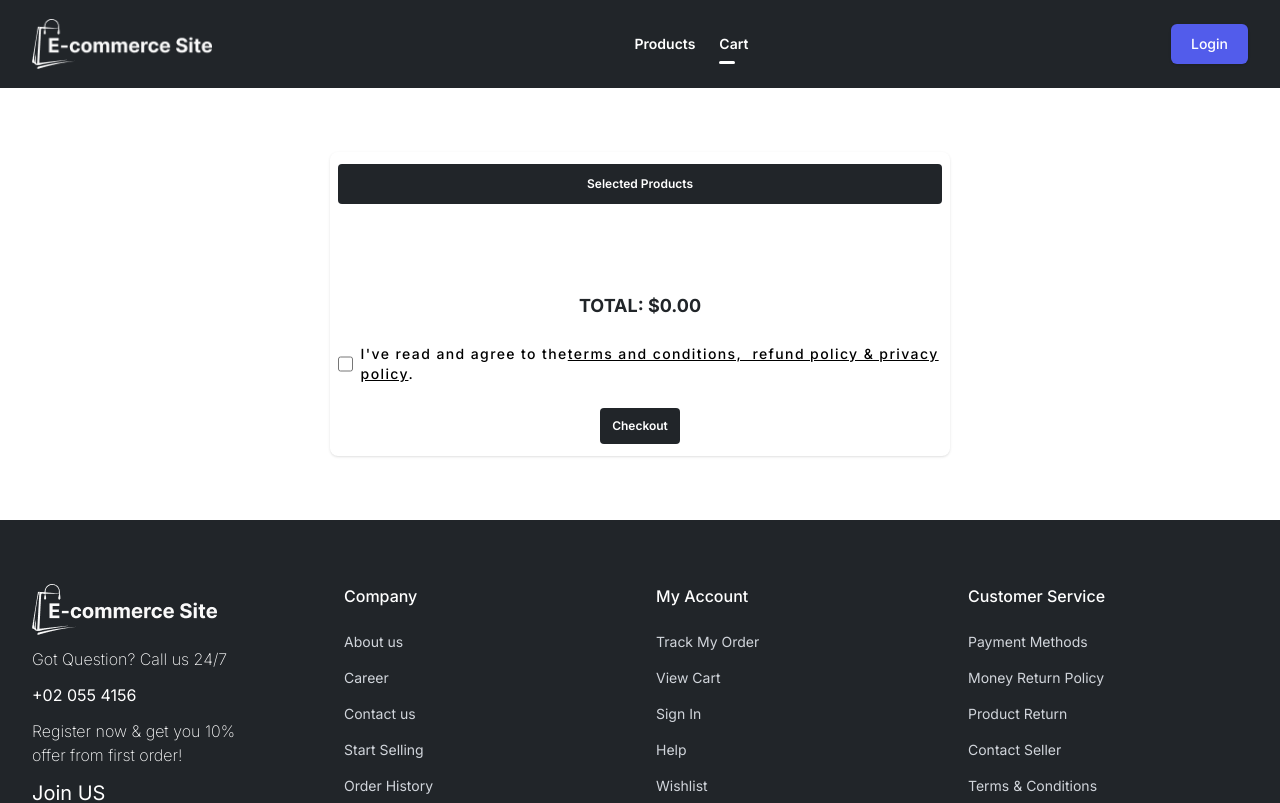
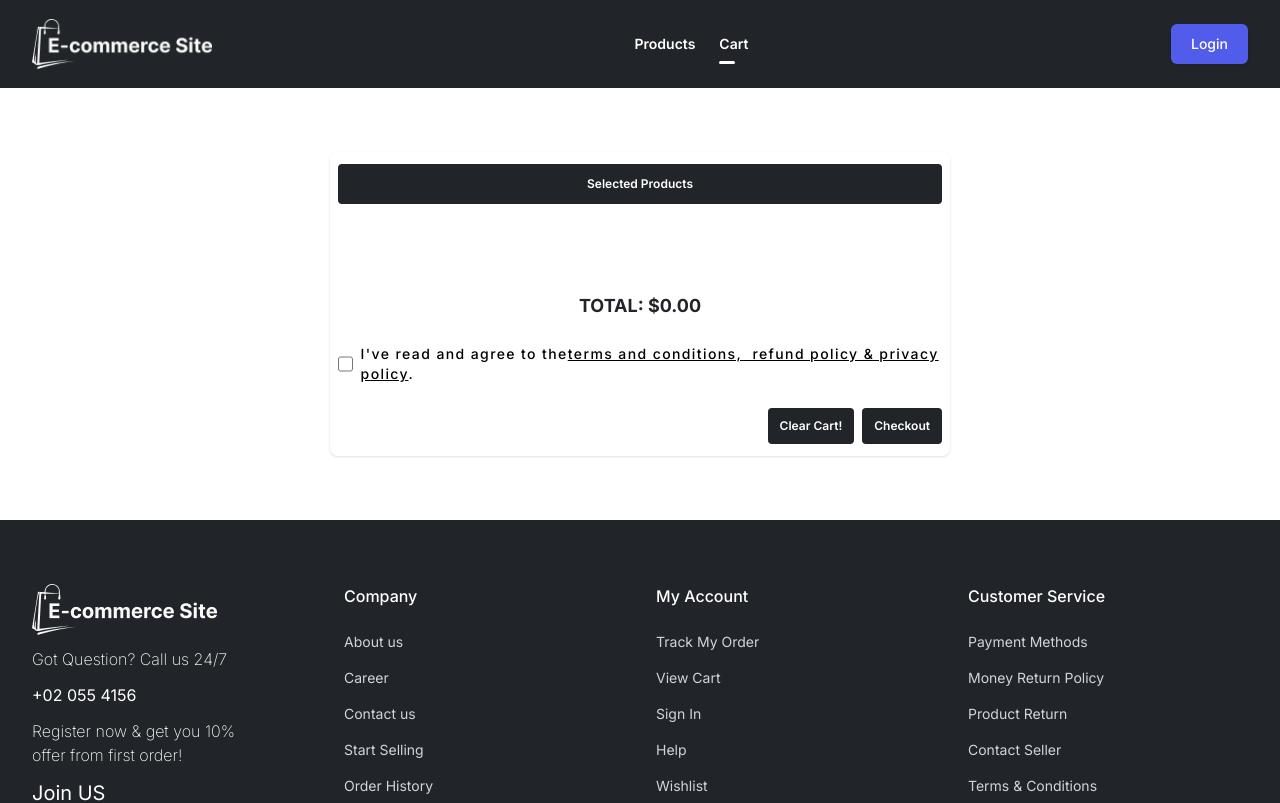
Before and after one commit to emaduddin678/Task-for-Tech_Analytic, a Next.js app: page /cart in a window 1280 px wide. Shown: the top 803 px of the page. Built offline with nearby package versions, Linux system fonts and the light colour scheme.

Commit message:
error solved

```diff
--- /dev/null
+++ b/src/components/CartBtn.jsx
@@ -0,0 +1,14 @@
+import React from 'react'
+
+const CartBtn = ({ btnTxt }) => {
+  return (
+    <button
+      type="button"
+      className={`mt-6 px-3 py-[10px]  font-semibold rounded block  bg-[#212529] text-white text-xs`}
+    >
+      {btnTxt}
+    </button>
+  );
+};
+
+export default CartBtn
--- a/src/components/MyCartView.jsx
+++ b/src/components/MyCartView.jsx
@@ -1,10 +1,10 @@
-import React  from "react";
+import React from "react";
 import ProductsCart from "@/components/ProductsCart";
 import Checkbox from "./Checkbox";
 import Price from "./Price";
+import CartBtn from "./CartBtn";
 
 const MyCartView = ({ cartPage }) => {
-
   return (
     <div className="flex justify-center items-center py-16">
       <div className="w-[620px] py-3 px-2 overflow-hidden rounded-lg shadow transition hover:shadow-lg">
@@ -34,15 +34,10 @@ const MyCartView = ({ cartPage }) => {
               .
             </label>
           </div>
-
-          <button
-            type="button"
-            className={`${
-              cartPage ? "mx-auto" : "ml-auto"
-            }   mt-6 px-3 py-[10px]  font-semibold rounded block  bg-[#212529] text-white text-xs`}
-          >
-            Checkout
-          </button>
+          <div className={`flex gap-2 ${cartPage ? "justify-end" : "justify-center"}`}>
+            <CartBtn btnTxt={"Clear Cart!"}  />
+            <CartBtn btnTxt={"Checkout"}  />
+          </div>
         </div>
       </div>
     </div>
--- a/src/components/Price.jsx
+++ b/src/components/Price.jsx
@@ -14,7 +14,7 @@ const Price = ({cartPage}) => {
         cartPage ? "text-center" : "text-right"
       }  text-lg text-[#212529] uppercase`}
     >
-      {/* Total: ${totalPrice.toFixed(2)} */}
+      {/* Total: ${parseInt(totalPrice).toFixed(2)} */}
       Total: ${formattedPrice}
       {/* Total: ${typeof totalPrice} */}
     </h3>
```
